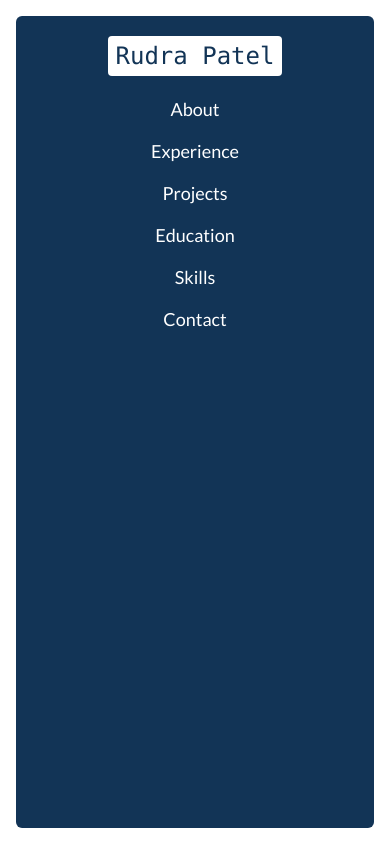
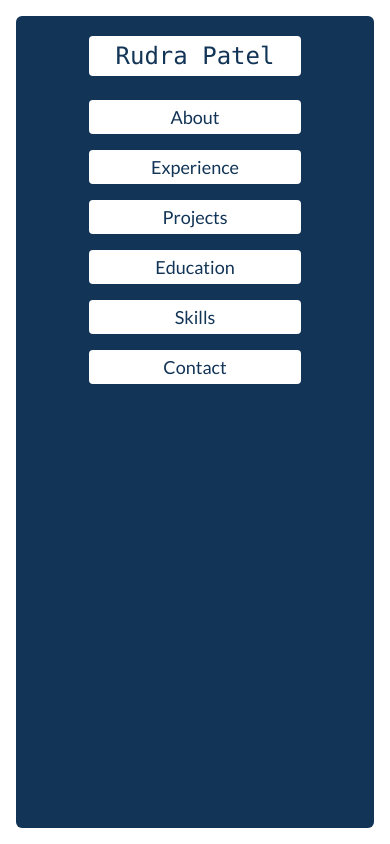
Before and after one commit to Rudra1402/Classic-Portfolio, a React (Vite) app: page / in a window 390 px wide. Both pictures are taken after a click on the icon 348 px from the left and 32 px from the top of the page. Built offline with nearby package versions, Linux system fonts and the light colour scheme.

Commit message:
updated navbar UI

```diff
--- a/src/components/Navbar.jsx
+++ b/src/components/Navbar.jsx
@@ -19,46 +19,46 @@ function Navbar() {
 
     const navLinks = (
         <div className='bg-white p-4 absolute top-0 right-0 bottom-0 left-0'>
-            <div className='flex flex-col items-center gap-6 bg-[#123456] rounded-md h-full w-full p-5'>
-                <div className='p-2 bg-white rounded leading-none text-[#123456] font-mono text-2xl'>Rudra Patel</div>
+            <div className='flex flex-col items-center gap-4 bg-[#123456] rounded-md h-full w-full p-5'>
+                <div className='p-2 w-2/3 text-center mb-2 bg-white rounded leading-none text-[#123456] font-mono text-2xl'>Rudra Patel</div>
                 <a
                     href='#about'
-                    className='hover:border-b border-b-blue-300 text-lg leading-none'
+                    className='p-2 w-2/3 text-center bg-white rounded text-[#123456] text-lg leading-none'
                     onClick={() => setIsMenuOpen(false)}
                 >
                     About
                 </a>
                 <a
                     href='#experience'
-                    className='hover:border-b border-b-blue-300 text-lg leading-none'
+                    className='p-2 w-2/3 text-center bg-white rounded text-[#123456] text-lg leading-none'
                     onClick={() => setIsMenuOpen(false)}
                 >
                     Experience
                 </a>
                 <a
                     href='#projects'
-                    className='hover:border-b border-b-blue-300 text-lg leading-none'
+                    className='p-2 w-2/3 text-center bg-white rounded text-[#123456] text-lg leading-none'
                     onClick={() => setIsMenuOpen(false)}
                 >
                     Projects
                 </a>
                 <a
                     href='#education'
-                    className='hover:border-b border-b-blue-300 text-lg leading-none'
+                    className='p-2 w-2/3 text-center bg-white rounded text-[#123456] text-lg leading-none'
                     onClick={() => setIsMenuOpen(false)}
                 >
                     Education
                 </a>
                 <a
                     href='#skills'
-                    className='hover:border-b border-b-blue-300 text-lg leading-none'
+                    className='p-2 w-2/3 text-center bg-white rounded text-[#123456] text-lg leading-none'
                     onClick={() => setIsMenuOpen(false)}
                 >
                     Skills
                 </a>
                 <a
                     href='#contact'
-                    className='hover:border-b border-b-blue-300 text-lg leading-none'
+                    className='p-2 w-2/3 text-center bg-white rounded text-[#123456] text-lg leading-none'
                     onClick={() => setIsMenuOpen(false)}
                 >
                     Contact
```
